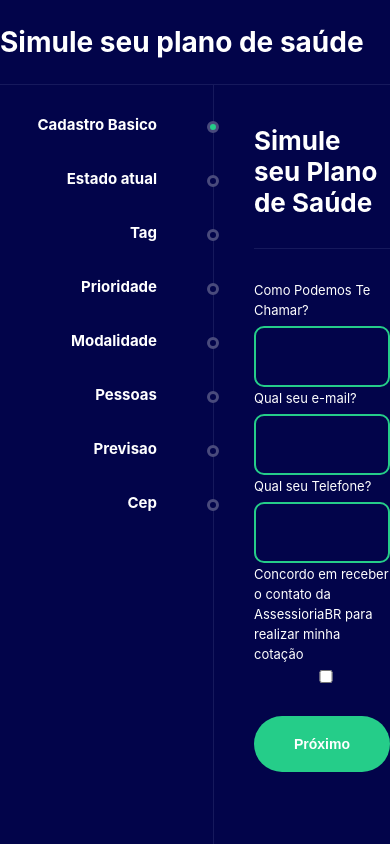
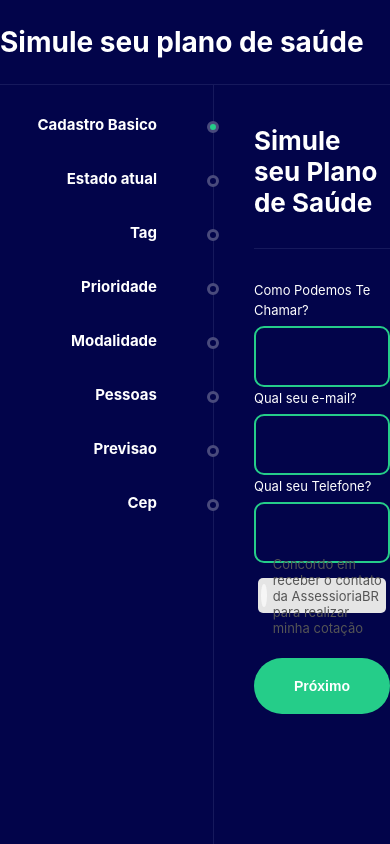
Before and after one commit to CotadorDePlanos/qualifier, a React (Create React App) app: page / in a window 390 px wide. Built offline with nearby package versions, Linux system fonts and the light colour scheme.

Commit message:
page 1 - phone, message, require css

```diff
--- a/package.json
+++ b/package.json
@@ -13,6 +13,7 @@
     "@types/react-dom": "^17.0.9",
     "react": "^17.0.2",
     "react-dom": "^17.0.2",
+    "react-phone-number-input": "^3.2.12",
     "react-router-dom": "^5.3.0",
     "react-scripts": "4.0.3",
     "styled-components": "^5.3.1",
--- a/src/pages/FormStep1/index.tsx
+++ b/src/pages/FormStep1/index.tsx
@@ -1,8 +1,13 @@
+import { ChangeEvent, useEffect } from 'react';
 import { useHistory } from 'react-router-dom';
 import * as C from './styles';
 import { useForm, FormActions } from '../../contexts/FormContext';
 import { Theme } from '../../components/Theme';
-import { ChangeEvent, useEffect } from 'react';
+import { ReactComponent as CheckIcon } from '../../svgs/check.svg'
+import { E164Number } from 'libphonenumber-js/types';
+import Input  from 'react-phone-number-input/input'
+
+
 
 export const FormStep1 = () => {
     const history = useHistory();
@@ -16,14 +21,41 @@ export const FormStep1 = () => {
     }, []);
 
     const handleNextStep = () => {
-        if(state.name !== '' && state.email !== '' && state.phone !== '') {
+        var pass = true
+
+        if(state.name === ''){
+            const name = document.getElementById('name') as HTMLInputElement | null;
+            name?.classList.add('required')
+            pass = false
+        }
+        if(state.email === '' || !isValidEmail(state.email)){
+            const email = document.getElementById('email') as HTMLInputElement | null;
+            email?.classList.add('required')
+            pass = false
+        }
+        if(state.phone === '' || !isValidPhone(state.phone)){
+            const phone = document.getElementById('phone') as HTMLInputElement | null;
+            phone?.classList.add('required')
+            pass = false
+        }
+
+        if(pass) {
             history.push('/step2');
         } else {
-            alert("Preencha os dados.");
+            alert('preencha os dados')
         }
     }
 
+    function isValidEmail(email: string) {
+        return /\S+@\S+\.\S+/.test(email);
+    }
+
+    function isValidPhone(phone: string) {
+        return String(phone).length === 13 || String(phone).length === 14
+    }
+
     const handleNameChange = (e: ChangeEvent<HTMLInputElement>) => {
+        e.target.classList.remove('required')
         dispatch({
             type: FormActions.setName,
             payload: e.target.value
@@ -31,23 +63,24 @@ export const FormStep1 = () => {
     }
 
     const handleEmailChange = (e: ChangeEvent<HTMLInputElement>) => {
+        e.target.classList.remove('required')
         dispatch({
             type: FormActions.setEmail,
             payload: e.target.value
         });
     }
 
-    const handleChangePhone = (e: ChangeEvent<HTMLInputElement>) => {
+    const handleChangePhone = (value: E164Number | undefined) => {
         dispatch({
             type: FormActions.setPhone,
-            payload: e.target.value
+            payload: value
         });
     }
 
-    const handleChangeMessage = (e: ChangeEvent<HTMLInputElement>) => {
+    const handleChangeMessage = (value: boolean) => {
         dispatch({
             type: FormActions.setMessage,
-            payload: e.target.checked
+            payload: !value
         });
     }
 
@@ -59,6 +92,7 @@ export const FormStep1 = () => {
                 <label>
                     Como Podemos Te Chamar?
                     <input
+                        id='name'
                         type="text"
                         autoFocus
                         value={state.name}
@@ -69,6 +103,7 @@ export const FormStep1 = () => {
                 <label>
                     Qual seu e-mail?
                     <input
+                        id='email'
                         type="email"
                         value={state.email}
                         onChange={handleEmailChange}
@@ -77,21 +112,27 @@ export const FormStep1 = () => {
 
                 <label>
                     Qual seu Telefone?
-                    <input
-                        type="text"
+                    <Input
+                        id='phone'
+                        country="BR"
                         value={state.phone}
                         onChange={handleChangePhone}
                     />
                 </label>
 
-                <label>
-                    Concordo em receber o contato da AssessioriaBR para realizar minha cotação
-                    <input
-                        type="checkbox"
+                <C.CheckboxContainer
+                    checked={state.message}
+                    onClick={() =>{ handleChangeMessage(state.message) }}
+                >
+                    <C.HiddenCheckbox
+                        onChange={() =>{ handleChangeMessage(state.message) }}
                         checked={state.message}
-                        onChange={handleChangeMessage}
                     />
-                </label>
+                    <C.StyledCheckbox checked={state.message}>
+                    <CheckIcon/>
+                    </C.StyledCheckbox>
+                    <C.Text checked={state.message}>Concordo em receber o contato da AssessioriaBR para realizar minha cotação</C.Text>
+                </C.CheckboxContainer>
 
                 <button onClick={handleNextStep}>Próximo</button>
             </C.Container>
--- a/src/pages/FormStep1/styles.ts
+++ b/src/pages/FormStep1/styles.ts
@@ -46,4 +46,43 @@ export const Container = styled.div`
         cursor: pointer;
         margin-top: 30px;
     }
+
+    .required {
+        border: 3px solid;
+        border-color: red;
+    }
 `;
+export const CheckboxContainer = styled.div<{ checked: boolean; }>`
+    justify-content:center;
+    height: 35px;
+    padding-left: 5px;
+    margin: 15px 4px;
+    border-radius: 5px;
+    background-color: ${props => props.checked ? '#97C160' : '#E5E5E5'};
+    display: flex;
+    align-items: center;
+`;
+export const HiddenCheckbox = styled.input.attrs({type: 'checkbox'})`
+   overflow: hidden;
+   white-space: nowrap;width: 1px;
+   height: 1px;
+   margin: -1px;
+   padding: 0;
+`;
+export const Text = styled.label<{ checked: boolean; }>`
+   color: ${props => props.checked ? '#FFF' : '#555'};
+`;
+export const StyledCheckbox = styled.label<{ checked: boolean; }>`
+   width: 23px;
+   height: 23px;
+   margin-right: 6px;
+   border-radius: 50%;
+   background: #F6F6F6;
+   display: flex;
+   justify-content: center;
+   align-items: center;
+   svg {
+      display: ${props => props.checked ? 'flex' : 'none'};
+      filter: invert(75%) sepia(11%) saturate(6042%) hue- rotate(30deg) brightness(105%) contrast(68%);
+   }
+`;
--- a/src/pages/FormStep4/index.tsx
+++ b/src/pages/FormStep4/index.tsx
@@ -4,7 +4,6 @@ import { useForm, FormActions } from '../../contexts/FormContext';
 import { Theme } from '../../components/Theme';
 import { useEffect } from 'react';
 import { SelectOption } from '../../components/SelectOption';
-import { ReactComponent as DollarSign } from '../../svgs/dollar-sign.svg';
 
 export const FormStep4 = () => {
     const history = useHistory();
```
Also changed, not shown: src/svgs/check.svg (added).
